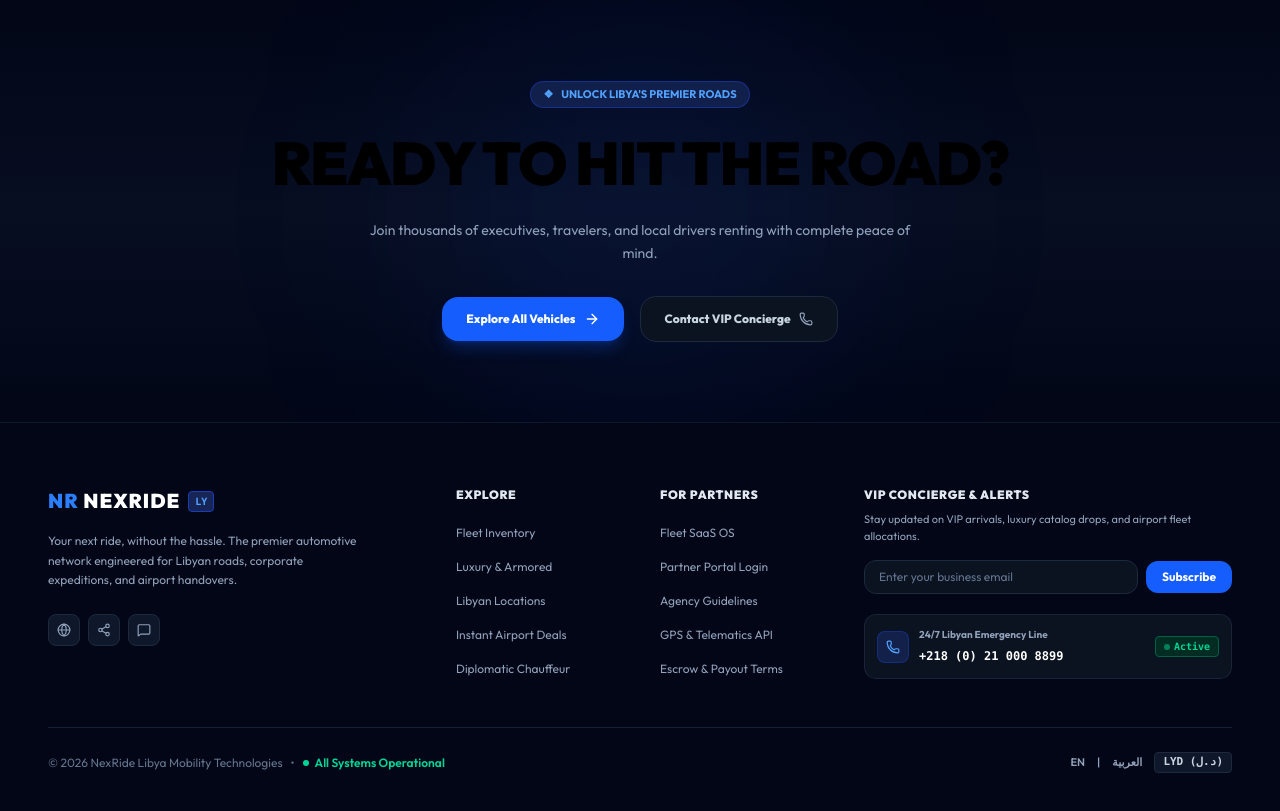
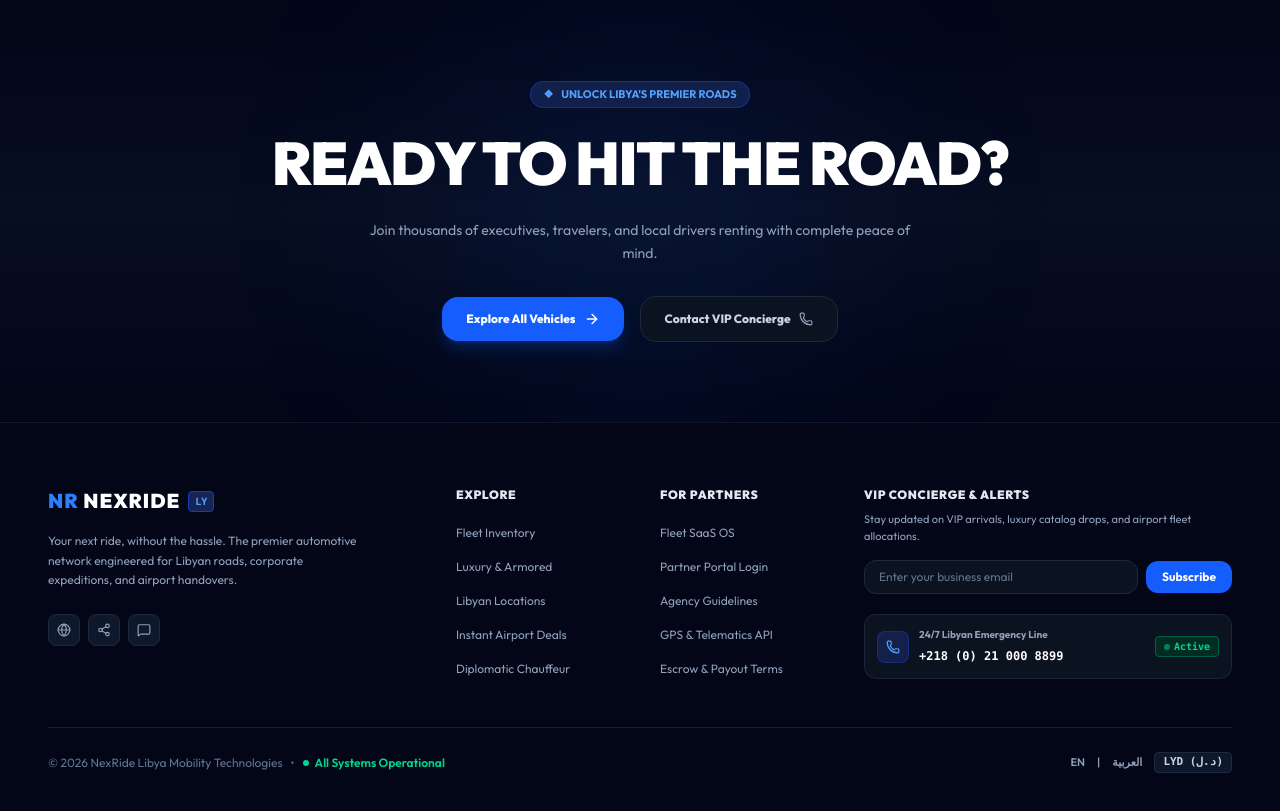
Before and after one commit to abdo-div/NexRide, a React (Vite) app in the folder frontend/: page / in a window 1280 px wide. Shown: the part 5420-6231 px from the top of the page. Built offline with nearby package versions, Linux system fonts and the light colour scheme.

Commit message:
fix the ready to hit the road color

```diff
--- a/frontend/src/components/layouts/ReadyToHitTheRoad.tsx
+++ b/frontend/src/components/layouts/ReadyToHitTheRoad.tsx
@@ -12,7 +12,7 @@ export const ReadyToHitTheRoad: React.FC = () => {
           <span>UNLOCK LIBYA&apos;S PREMIER ROADS</span>
         </div>
 
-        <h2 className="text-4xl sm:text-6xl font-black tracking-tight uppercase leading-[1.05] mb-6">
+        <h2 className="text-4xl sm:text-6xl font-black tracking-tight uppercase leading-[1.05] mb-6 text-white">
           READY TO HIT THE ROAD?
         </h2>
 
```
